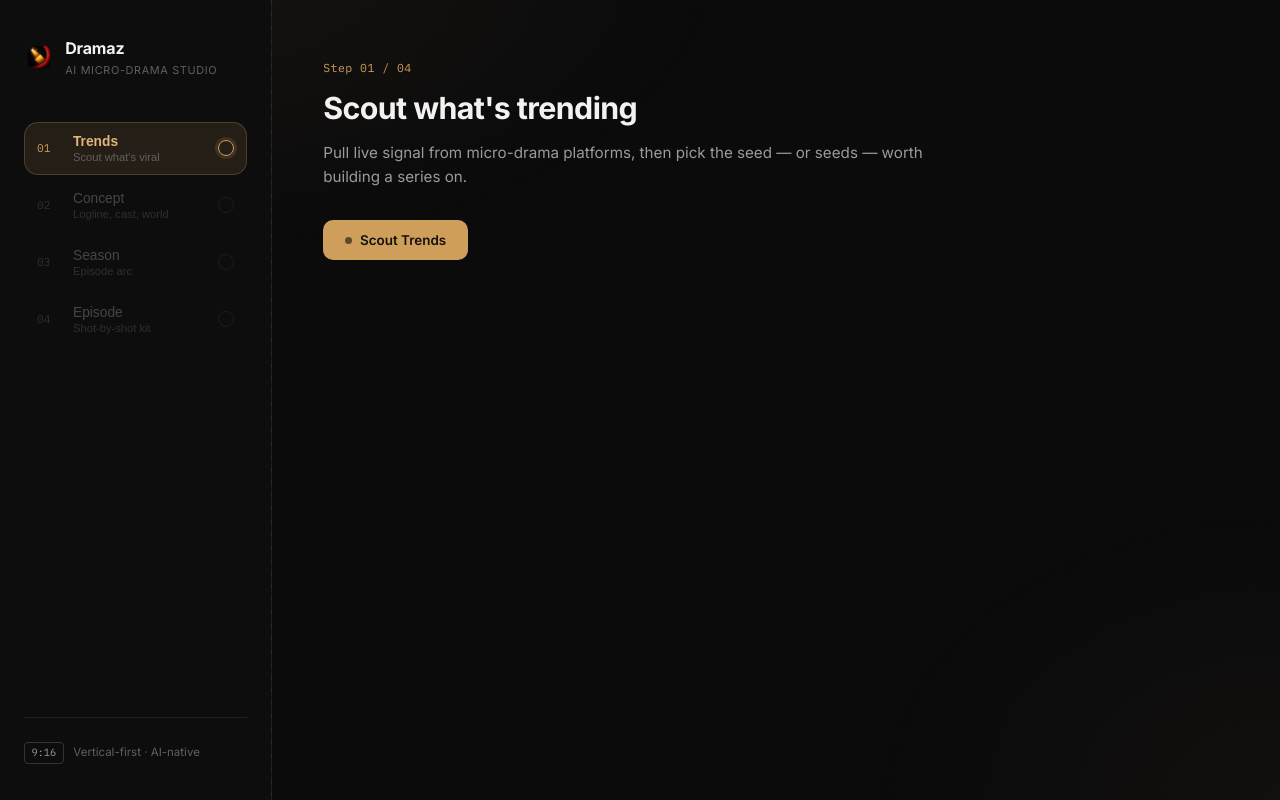
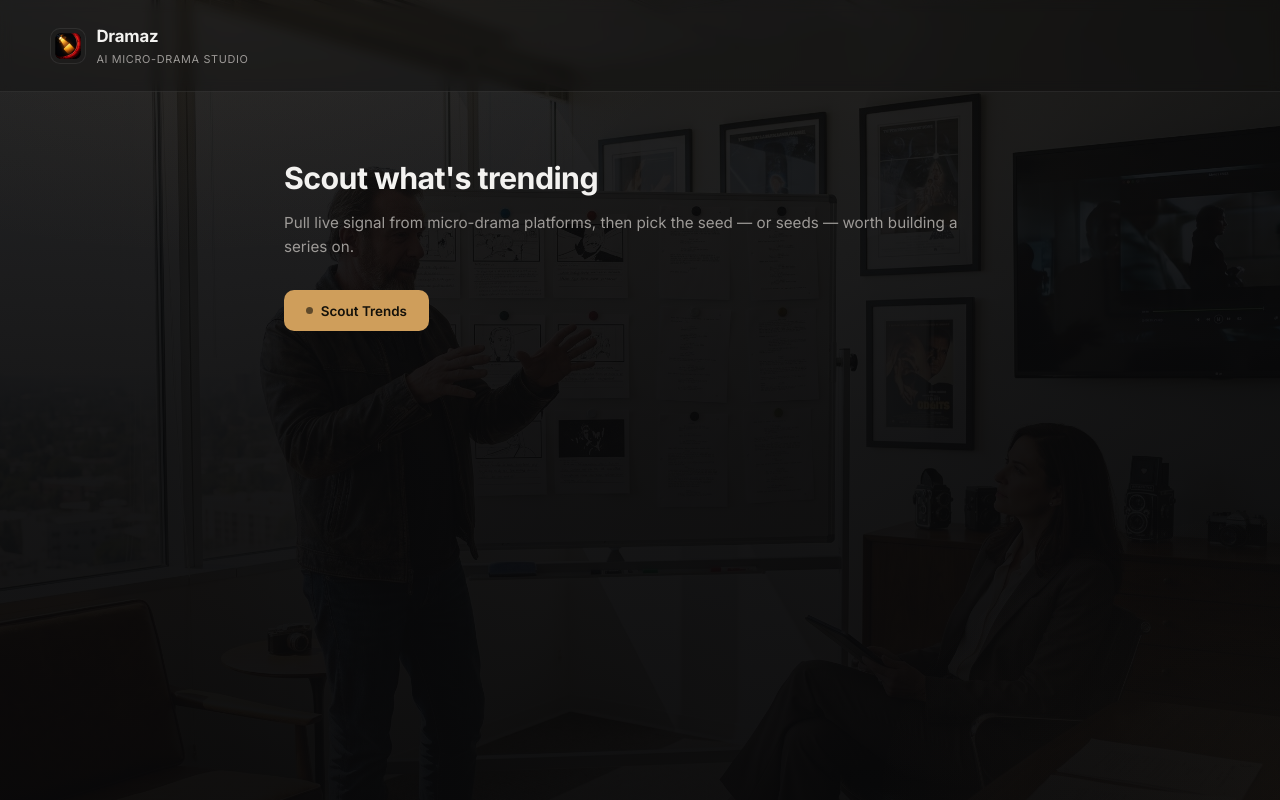
Before and after one commit to chadaramkarunakar16/dramaz, a Flask app: page / in a window 1280 px wide. Run offline with Flask 3, Linux system fonts and the light colour scheme.

Commit message:
Fix season TypeError, variable character count, dual model tags, full redesign
- Enforce a strict response_schema on every Gemini call (trends, concept,
  season, episode) so the model can never return a shape the frontend
  can't render (e.g. wrapping the season array in an object), regardless
  of the high temperature used for variety. This was the root cause of
  the Season tab's TypeError.
- Concept characters are no longer capped near 2: schema allows 2-6, and
  the prompt now explicitly asks for a headcount driven by story
  complexity, varying across regenerations rather than defaulting low.
- Episode scenes now resolve BOTH an image model and a video model from
  the routing table per shot type (previously only video), shown as two
  separate tags per scene card.
- Scope the earlier no-store cache headers to just the four API routes
  so static assets (background photo, logo) still cache normally.
- Redesign: remove the sidebar/stepper navigation entirely in favor of a
  slim top bar with just the logo and name, and a full-bleed cinematic
  background photo (dark gradient over a director/producer story
  session) behind every stage. The flow now reads as one continuous
  screen that advances purely by approval, with no visible tab chrome.

Co-Authored-By: Claude Sonnet 5 <noreply@anthropic.com>

```diff
--- a/app.py
+++ b/app.py
@@ -27,7 +27,86 @@ parallel_client = Parallel(api_key=PARALLEL_API_KEY)
 
 # High temperature so repeated generations for the same seed genuinely vary
 # (director/character/scene choices) instead of converging on one "safest" answer.
-CREATIVE_CONFIG = {"response_mime_type": "application/json", "temperature": 1.35}
+# response_schema strictly enforces the exact JSON shape (array vs object, field
+# names) regardless of temperature, so the frontend never gets a shape it can't render.
+def creative_config(schema):
+    return {"response_mime_type": "application/json", "temperature": 1.35, "response_schema": schema}
+
+
+TRENDS_SCHEMA = {
+    "type": "ARRAY",
+    "minItems": 5,
+    "maxItems": 5,
+    "items": {
+        "type": "OBJECT",
+        "properties": {
+            "niche": {"type": "STRING"},
+            "seed": {"type": "STRING"},
+            "source_url": {"type": "STRING"},
+        },
+        "required": ["niche", "seed", "source_url"],
+    },
+}
+
+CONCEPT_SCHEMA = {
+    "type": "OBJECT",
+    "properties": {
+        "logline": {"type": "STRING"},
+        "core_conflict": {"type": "STRING"},
+        "characters": {
+            "type": "ARRAY",
+            "minItems": 2,
+            "maxItems": 6,
+            "items": {
+                "type": "OBJECT",
+                "properties": {
+                    "name": {"type": "STRING"},
+                    "role": {"type": "STRING"},
+                    "arc": {"type": "STRING"},
+                    "visual_description": {"type": "STRING"},
+                },
+                "required": ["name", "role", "arc", "visual_description"],
+            },
+        },
+        "locations": {"type": "ARRAY", "items": {"type": "STRING"}},
+        "style_blend": {
+            "type": "OBJECT",
+            "properties": {
+                "director_id": {"type": "STRING"},
+                "cinematographer_id": {"type": "STRING"},
+                "reason": {"type": "STRING"},
+            },
+            "required": ["director_id", "cinematographer_id", "reason"],
+        },
+    },
+    "required": ["logline", "core_conflict", "characters", "locations", "style_blend"],
+}
+
+SEASON_ITEM_SCHEMA = {
+    "type": "OBJECT",
+    "properties": {
+        "episode_number": {"type": "INTEGER"},
+        "hook": {"type": "STRING"},
+        "cliffhanger": {"type": "STRING"},
+    },
+    "required": ["episode_number", "hook", "cliffhanger"],
+}
+
+SCENE_SCHEMA = {
+    "type": "ARRAY",
+    "items": {
+        "type": "OBJECT",
+        "properties": {
+            "scene_number": {"type": "INTEGER"},
+            "description": {"type": "STRING"},
+            "image_prompt": {"type": "STRING"},
+            "video_prompt": {"type": "STRING"},
+            "shot_type": {"type": "STRING"},
+            "direction": {"type": "STRING"},
+        },
+        "required": ["scene_number", "description", "image_prompt", "video_prompt", "shot_type", "direction"],
+    },
+}
 
 
 def get_style_by_id(style_id):
@@ -37,12 +116,17 @@ def get_style_by_id(style_id):
     return None
 
 
+API_ROUTES = {"/trends", "/concept", "/season", "/episode"}
+
+
 @app.after_request
 def add_no_cache_headers(response):
-    # These routes call live AI APIs; every request should hit them fresh,
-    # never get served a stale cached response from the browser or a proxy.
-    response.headers["Cache-Control"] = "no-store, no-cache, must-revalidate"
-    response.headers["Pragma"] = "no-cache"
+    # Only the AI-backed API routes need this — every request should hit the
+    # live APIs fresh, never get served a stale cached response. Static assets
+    # (background image, logo, css/js) should still cache normally.
+    if request.path in API_ROUTES:
+        response.headers["Cache-Control"] = "no-store, no-cache, must-revalidate"
+        response.headers["Pragma"] = "no-cache"
     return response
 
 
@@ -109,7 +193,7 @@ def trends():
         response = gemini_client.models.generate_content(
             model=GEMINI_MODEL,
             contents=prompt,
-            config=CREATIVE_CONFIG,
+            config=creative_config(TRENDS_SCHEMA),
         )
         trends_data = json.loads(response.text)
         return jsonify(trends_data)
@@ -137,6 +221,7 @@ def concept():
         prev_director = (previous.get("style_blend") or {}).get("director_id")
         prev_cinematographer = (previous.get("style_blend") or {}).get("cinematographer_id")
         prev_names = [c.get("name") for c in (previous.get("characters") or [])]
+        prev_char_count = len(previous.get("characters") or [])
         variation_block = f"""
         A previous version was already generated for this seed:
         {json.dumps(previous)}
@@ -146,6 +231,8 @@ def concept():
           DIFFERENT director/cinematographer pairing than director_id
           "{prev_director}" and cinematographer_id "{prev_cinematographer}".
         - Use different character names than: {", ".join(n for n in prev_names if n)}.
+        - Use a DIFFERENT number of characters than the previous version's
+          {prev_char_count} — do not default to the same headcount every time.
         - Change the specific plot mechanics, locations, and relationships —
           keep only the core niche/seed, not the previous story's details.
         """
@@ -164,8 +251,14 @@ def concept():
 
     Then create:
     - a one-line logline and core conflict
-    - a character sheet: name, role, one-line arc, visual description
-      (only as many characters as the story truly needs)
+    - a character sheet: name, role, one-line arc, visual description.
+      Include as many characters as the story genuinely needs — do not
+      default to a fixed number out of habit. A simple two-hander romance
+      might only need 2, but most stories benefit from 3-5 (protagonist,
+      antagonist or rival, love interest, ally, family member, etc. as
+      relevant). Let the story's complexity decide the count, and vary it
+      naturally across different concepts rather than always landing on
+      the same number.
     - a list of locations/environments
 
     Return as JSON with fields: logline, core_conflict, characters, locations,
@@ -175,7 +268,7 @@ def concept():
         response = gemini_client.models.generate_content(
             model=GEMINI_MODEL,
             contents=prompt,
-            config=CREATIVE_CONFIG,
+            config=creative_config(CONCEPT_SCHEMA),
         )
         concept_data = json.loads(response.text)
 
@@ -222,11 +315,17 @@ def season():
     Return as a JSON list with fields: episode_number, hook, cliffhanger.
     The list must contain exactly {episode_count} items, numbered 1 to {episode_count}.
     """
+    season_schema = {
+        "type": "ARRAY",
+        "minItems": episode_count,
+        "maxItems": episode_count,
+        "items": SEASON_ITEM_SCHEMA,
+    }
     try:
         response = gemini_client.models.generate_content(
             model=GEMINI_MODEL,
             contents=prompt,
-            config=CREATIVE_CONFIG,
+            config=creative_config(season_schema),
         )
         season_data = json.loads(response.text)
         return jsonify(season_data)
@@ -285,20 +384,20 @@ def episode():
         response = gemini_client.models.generate_content(
             model=GEMINI_MODEL,
             contents=prompt,
-            config=CREATIVE_CONFIG,
+            config=creative_config(SCENE_SCHEMA),
         )
         scenes = json.loads(response.text)
 
-        # Resolve the recommended model server-side from the routing table itself,
-        # rather than trusting the model to echo a value from it correctly.
+        # Resolve both recommended models server-side from the routing table
+        # itself, rather than trusting the model to echo values from it correctly.
         for scene in scenes:
             routing = ROUTING_TABLE.get(scene.get("shot_type"))
-            if routing:
-                scene["recommended_model"] = routing.get("video") or routing.get("fallback")
-            else:
+            if not routing:
                 scene["shot_type"] = "wide_establishing"
-                fallback_routing = ROUTING_TABLE.get("wide_establishing", {})
-                scene["recommended_model"] = fallback_routing.get("video", "Veo 3.1")
+                routing = ROUTING_TABLE.get("wide_establishing", {})
+            scene["recommended_image_model"] = routing.get("image", "Seedream 5.0 Pro")
+            scene["recommended_video_model"] = routing.get("video") or routing.get("fallback", "Veo 3.1")
+            scene["model_reason"] = routing.get("reason", "")
 
         return jsonify(scenes)
     except Exception as e:
--- a/static/css/style.css
+++ b/static/css/style.css
@@ -59,62 +59,55 @@ body::after {
   z-index: 0;
 }
 
+/* ---------- BACKGROUND PHOTO ---------- */
+
+.bg-photo {
+  position: fixed;
+  inset: 0;
+  z-index: 0;
+  pointer-events: none;
+  background-image:
+    linear-gradient(180deg, rgba(8,8,9,0.88) 0%, rgba(8,8,9,0.94) 55%, rgba(8,8,9,0.97) 100%),
+    url("../img/bg-director.jpg");
+  background-size: cover;
+  background-position: center 30%;
+  background-repeat: no-repeat;
+}
+
 /* ---------- SHELL ---------- */
 
-.app-shell {
-  display: flex;
-  min-height: 100vh;
+.page {
   position: relative;
   z-index: 1;
+  min-height: 100vh;
+  display: flex;
+  flex-direction: column;
 }
 
-.rail {
-  width: 272px;
-  flex-shrink: 0;
-  background: var(--bg-rail);
-  border-right: 1px solid var(--border);
-  padding: 2.25rem 1.5rem;
-  display: flex;
-  flex-direction: column;
-  position: sticky;
-  top: 0;
-  height: 100vh;
-}
-
-.rail::after {
-  content: "";
-  position: absolute;
-  top: 0;
-  right: -1px;
-  bottom: 0;
-  width: 1px;
-  background-image: repeating-linear-gradient(
-    to bottom,
-    rgba(255,255,255,0.14) 0,
-    rgba(255,255,255,0.14) 3px,
-    transparent 3px,
-    transparent 13px
-  );
-  opacity: 0.4;
+.top-bar {
+  padding: 1.5rem 4vw;
+  border-bottom: 1px solid var(--border);
+  background: rgba(10, 10, 11, 0.35);
+  backdrop-filter: blur(6px);
 }
 
 .brand {
   display: flex;
   align-items: center;
   gap: 0.7rem;
-  margin-bottom: 2.75rem;
 }
 
 .brand-mark {
-  width: 30px;
-  height: 30px;
-  border-radius: 8px;
+  width: 34px;
+  height: 34px;
+  border-radius: 9px;
   object-fit: cover;
   flex-shrink: 0;
+  box-shadow: 0 0 0 1px rgba(255,255,255,0.08);
 }
 
 .brand-name {
-  font-size: 1rem;
+  font-size: 1.05rem;
   font-weight: 700;
   letter-spacing: -0.01em;
   color: var(--text);
@@ -122,131 +115,20 @@ body::after {
 
 .brand-sub {
   font-size: 0.68rem;
-  color: var(--text-tertiary);
+  color: var(--text-secondary);
   text-transform: uppercase;
   letter-spacing: 0.06em;
   margin-top: 0.1rem;
-}
-
-.stepper {
-  display: flex;
-  flex-direction: column;
-  gap: 0.25rem;
-}
-
-.step {
-  display: flex;
-  align-items: center;
-  gap: 0.85rem;
-  background: transparent;
-  border: 1px solid transparent;
-  border-radius: var(--radius-md);
-  padding: 0.7rem 0.75rem;
-  cursor: pointer;
-  text-align: left;
-  transition: all 0.15s ease;
-  position: relative;
-}
-
-.step:not(:disabled):hover {
-  background: var(--bg-card);
-}
-
-.step:disabled {
-  cursor: not-allowed;
-}
-
-.step-index {
-  font-family: var(--font-mono);
-  font-size: 0.7rem;
-  color: var(--text-tertiary);
-  width: 1.4rem;
-  flex-shrink: 0;
-}
-
-.step-info {
-  display: flex;
-  flex-direction: column;
-  gap: 0.1rem;
-  flex: 1;
-  min-width: 0;
-}
-
-.step-name {
-  font-size: 0.86rem;
-  font-weight: 500;
-  color: var(--text-secondary);
-}
-
-.step-status {
-  font-size: 0.7rem;
-  color: var(--text-tertiary);
-}
-
-.step-mark {
-  width: 16px;
-  height: 16px;
-  border-radius: 50%;
-  border: 1.4px solid var(--border-strong);
-  flex-shrink: 0;
-}
-
-.step.active {
-  background: var(--accent-soft);
-  border-color: rgba(207,158,91,0.25);
-}
-
-.step.active .step-name { color: var(--accent-strong); font-weight: 600; }
-.step.active .step-index { color: var(--accent); }
-.step.active .step-mark { border-color: var(--accent); box-shadow: 0 0 0 3px rgba(207,158,91,0.15); }
-
-.step.complete .step-name { color: var(--text); }
-.step.complete .step-mark {
-  background: var(--accent);
-  border-color: var(--accent);
-  display: flex;
-  align-items: center;
-  justify-content: center;
-}
-.step.complete .step-mark::after {
-  content: "✓";
-  color: var(--on-accent);
-  font-size: 0.6rem;
-  font-weight: 700;
-  display: block;
-  text-align: center;
-  line-height: 15px;
-}
-
-.step.locked { opacity: 0.4; }
-
-.rail-footer {
-  margin-top: auto;
-  padding-top: 1.5rem;
-  border-top: 1px solid var(--border);
-  display: flex;
-  align-items: center;
-  gap: 0.6rem;
-  font-size: 0.72rem;
-  color: var(--text-tertiary);
-}
-
-.ratio-chip {
-  font-family: var(--font-mono);
-  font-size: 0.65rem;
-  border: 1px solid var(--border-strong);
-  border-radius: 4px;
-  padding: 0.15rem 0.4rem;
-  color: var(--text-secondary);
 }
 
 /* ---------- STAGE ---------- */
 
 .stage {
   flex: 1;
-  min-width: 0;
-  padding: 3.5rem 4vw 6rem 4vw;
-  max-width: 1180px;
+  width: 100%;
+  max-width: 760px;
+  margin: 0 auto;
+  padding: 3.5rem 1.5rem 6rem 1.5rem;
 }
 
 .stage-panel { display: none; }
@@ -257,14 +139,7 @@ body::after {
   to { opacity: 1; transform: translateY(0); }
 }
 
-.panel-header { max-width: 640px; margin-bottom: 2rem; }
-
-.eyebrow {
-  font-family: var(--font-mono);
-  font-size: 0.72rem;
-  color: var(--accent);
-  letter-spacing: 0.04em;
-}
+.panel-header { margin-bottom: 2rem; }
 
 .panel-header h1 {
   font-size: 1.9rem;
--- a/static/js/main.js
+++ b/static/js/main.js
@@ -424,7 +424,10 @@ function renderScenes(scenes) {
       <p class="description">${s.description}</p>
       <p class="prompt-row"><span class="prompt-label">Image</span>${s.image_prompt}</p>
       <p class="prompt-row"><span class="prompt-label">Video</span>${s.video_prompt}</p>
-      <span class="model-tag">${s.recommended_model}</span>
+      <div class="model-tags">
+        <span class="model-tag">🖼 ${s.recommended_image_model}</span>
+        <span class="model-tag">🎬 ${s.recommended_video_model}</span>
+      </div>
       <p class="direction">${s.direction}</p>
     `;
     sceneList.appendChild(card);
--- a/templates/index.html
+++ b/templates/index.html
@@ -12,9 +12,11 @@
 </head>
 <body>
 
-<div class="app-shell">
+<div class="bg-photo"></div>
 
-  <aside class="rail">
+<div class="page">
+
+  <header class="top-bar">
     <div class="brand">
       <img class="brand-mark" src="{{ url_for('static', filename='img/logo-128.png') }}" alt="Dramaz logo">
       <div>
@@ -22,54 +24,13 @@
         <div class="brand-sub">AI Micro-Drama Studio</div>
       </div>
     </div>
-
-    <nav class="stepper" id="stepper">
-      <button class="step" data-step="trends">
-        <span class="step-index">01</span>
-        <span class="step-info">
-          <span class="step-name">Trends</span>
-          <span class="step-status">Scout what's viral</span>
-        </span>
-        <span class="step-mark"></span>
-      </button>
-      <button class="step" data-step="concept" disabled>
-        <span class="step-index">02</span>
-        <span class="step-info">
-          <span class="step-name">Concept</span>
-          <span class="step-status">Logline, cast, world</span>
-        </span>
-        <span class="step-mark"></span>
-      </button>
-      <button class="step" data-step="season" disabled>
-        <span class="step-index">03</span>
-        <span class="step-info">
-          <span class="step-name">Season</span>
-          <span class="step-status">Episode arc</span>
-        </span>
-        <span class="step-mark"></span>
-      </button>
-      <button class="step" data-step="episode" disabled>
-        <span class="step-index">04</span>
-        <span class="step-info">
-          <span class="step-name">Episode</span>
-          <span class="step-status">Shot-by-shot kit</span>
-        </span>
-        <span class="step-mark"></span>
-      </button>
-    </nav>
-
-    <div class="rail-footer">
-      <span class="ratio-chip">9:16</span>
-      <span>Vertical-first · AI-native</span>
-    </div>
-  </aside>
+  </header>
 
   <main class="stage">
 
     <!-- STEP 1: TRENDS -->
     <section class="stage-panel active" data-panel="trends">
       <div class="panel-header">
-        <span class="eyebrow">Step 01 / 04</span>
         <h1>Scout what's trending</h1>
         <p class="lede">Pull live signal from micro-drama platforms, then pick the seed — or seeds — worth building a series on.</p>
       </div>
@@ -97,7 +58,6 @@
     <!-- STEP 2: CONCEPT -->
     <section class="stage-panel" data-panel="concept">
       <div class="panel-header">
-        <span class="eyebrow">Step 02 / 04</span>
         <h1>Shape the concept</h1>
         <p class="lede">Logline, cast, and world — built from your approved trend seed.</p>
       </div>
@@ -132,7 +92,6 @@
     <!-- STEP 3: SEASON -->
     <section class="stage-panel" data-panel="season">
       <div class="panel-header">
-        <span class="eyebrow">Step 03 / 04</span>
         <h1>Plan the season</h1>
         <p class="lede">One minute per episode. Every one ends on a hook that forces the next.</p>
       </div>
@@ -158,7 +117,6 @@
     <!-- STEP 4: EPISODE -->
     <section class="stage-panel" data-panel="episode">
       <div class="panel-header">
-        <span class="eyebrow">Step 04 / 04</span>
         <h1>Episode kit</h1>
         <p class="lede">Scene-by-scene shot list, ready for production.</p>
       </div>
```
Also changed, not shown: other parts of static/css/style.css (+8 -16 lines), static/img/bg-director.jpg (added).
